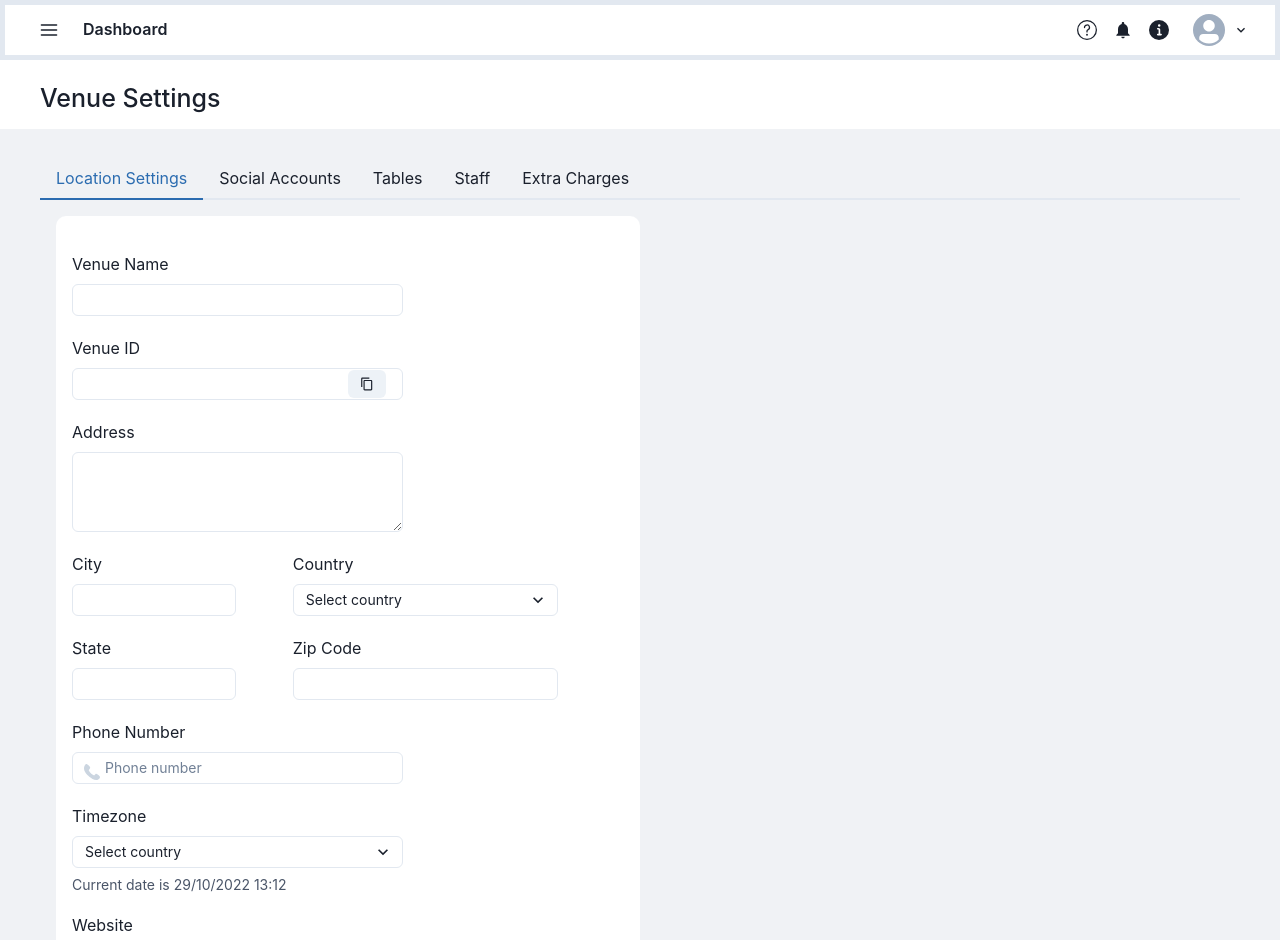
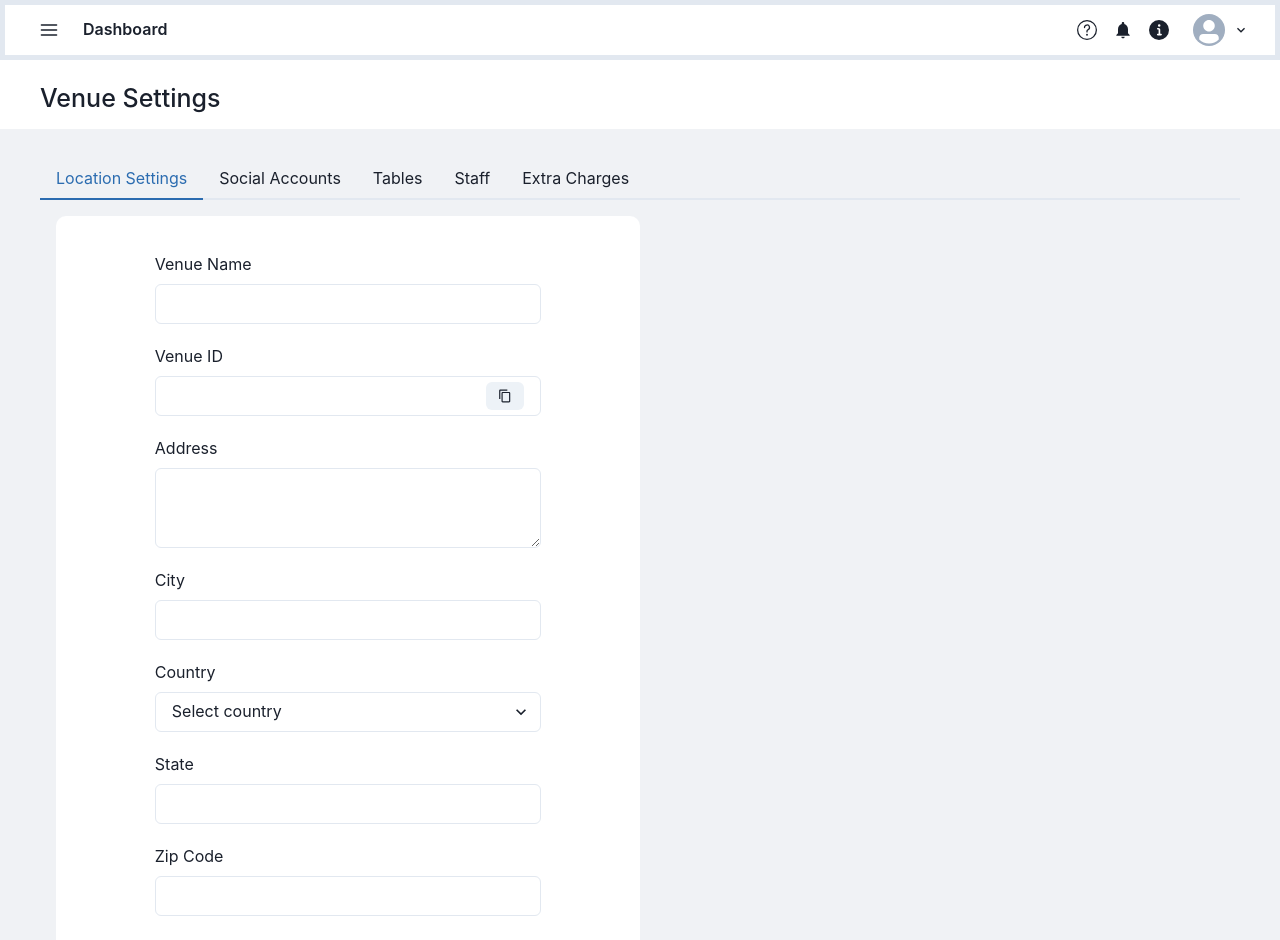
Before and after one commit to shafay-azeem/dine-in, a React (Create React App) app: page /venuesettings in a window 1280 px wide. Shown: the top 940 px of the page. Built offline with nearby package versions, Linux system fonts and the light colour scheme.

Commit message:
updated venue settings

```diff
--- a/src/components/VenueSettings/VenueSettings.js
+++ b/src/components/VenueSettings/VenueSettings.js
@@ -1,4 +1,4 @@
-import { AddIcon, CopyIcon, PhoneIcon } from "@chakra-ui/icons";
+import { CopyIcon, PhoneIcon } from "@chakra-ui/icons";
 import {
   Box,
   Button,
@@ -11,9 +11,7 @@ import {
   GridItem,
   Input,
   InputGroup,
-  InputLeftAddon,
   InputLeftElement,
-  InputRightAddon,
   InputRightElement,
   Select,
   Tab,
@@ -41,8 +39,8 @@ import {
   SiZomato,
   SiInstagram,
 } from "react-icons/si";
-import { TbBrandInstagram, TbDeviceDesktop } from "react-icons/tb";
-import { BsFillPersonPlusFill, BsSearch } from "react-icons/bs";
+import { TbDeviceDesktop } from "react-icons/tb";
+import { BsFillPersonPlusFill, BsPlusLg, BsSearch } from "react-icons/bs";
 
 const VenueSettings = () => {
   return (
@@ -68,14 +66,16 @@ const VenueSettings = () => {
           <TabPanels>
             <TabPanel>
               <Box bg="white" w="50%" p={4} borderRadius="10">
+                <Center>
+                  <Box w="70%">
                     <FormControl mt={5}>
                       <FormLabel fontWeight="400">Venue Name</FormLabel>
-                  <Input type="Text" w="60%" size="sm" borderRadius="6" />
+                      <Input type="Text" borderRadius="6" />
                     </FormControl>
 
-                <FormControl mt={5} w="60%">
+                    <FormControl mt={5}>
                       <FormLabel fontWeight="400">Venue ID</FormLabel>
-                  <InputGroup size="sm">
+                      <InputGroup>
                         <Input pr="1.5rem" borderRadius="6" />
                         <InputRightElement width="4.5rem">
                           <Button h="1.75rem" size="sm">
@@ -85,48 +85,33 @@ const VenueSettings = () => {
                       </InputGroup>
                     </FormControl>
 
-                <FormControl w="60%" mt={5}>
+                    <FormControl mt={5}>
                       <FormLabel fontWeight="400">Address</FormLabel>
-                  <Textarea size="sm" borderRadius="6" />
+                      <Textarea borderRadius="6" />
                     </FormControl>
 
-                <Grid templateColumns="repeat(5, 1fr)" gap={4} mt={5}>
-                  <GridItem colSpan={2}>
-                    <FormControl>
+                    <FormControl mt={5}>
                       <FormLabel fontWeight="400">City</FormLabel>
-                      <Input type="Text" w="80%" size="sm" borderRadius="6" />
+                      <Input type="Text" borderRadius="6" />
                     </FormControl>
-                  </GridItem>
-                  <GridItem colStart={3} colEnd={7}>
-                    <FormControl>
+
+                    <FormControl mt={5}>
                       <FormLabel fontWeight="400">Country</FormLabel>
-                      <Select
-                        placeholder="Select country"
-                        w="80%"
-                        borderRadius="6"
-                        size="sm"
-                      >
+                      <Select placeholder="Select country" borderRadius="6">
                         <option>United Arab Emirates</option>
                         <option>Nigeria</option>
                       </Select>
                     </FormControl>
-                  </GridItem>
-                </Grid>
 
-                <Grid templateColumns="repeat(5, 1fr)" gap={4} mt={5}>
-                  <GridItem colSpan={2}>
-                    <FormControl>
+                    <FormControl mt={5}>
                       <FormLabel fontWeight="400">State</FormLabel>
-                      <Input type="Text" w="80%" size="sm" borderRadius="6" />
+                      <Input type="Text" borderRadius="6" />
                     </FormControl>
-                  </GridItem>
-                  <GridItem colStart={3} colEnd={7}>
-                    <FormControl>
+
+                    <FormControl mt={5}>
                       <FormLabel fontWeight="400">Zip Code</FormLabel>
-                      <Input type="Text" w="80%" size="sm" borderRadius="6" />
+                      <Input type="Text" borderRadius="6" />
                     </FormControl>
-                  </GridItem>
-                </Grid>
 
                     <FormControl mt={5}>
                       <FormLabel fontWeight="400">Phone Number</FormLabel>
@@ -138,20 +123,14 @@ const VenueSettings = () => {
                         <Input
                           type="tel"
                           placeholder="Phone number"
-                      w="60%"
                           borderRadius="6"
-                      size="sm"
                         />
                       </InputGroup>
                     </FormControl>
 
-                <FormControl mt={5} w="60%">
+                    <FormControl mt={5}>
                       <FormLabel fontWeight="400">Timezone</FormLabel>
-                  <Select
-                    placeholder="Select country"
-                    size="sm"
-                    borderRadius="6"
-                  >
+                      <Select placeholder="Select country" borderRadius="6">
                         <option>United Arab Emirates</option>
                         <option>Nigeria</option>
                       </Select>
@@ -162,7 +141,7 @@ const VenueSettings = () => {
 
                     <FormControl mt={5}>
                       <FormLabel fontWeight="400">Website</FormLabel>
-                  <Input type="Text" w="60%" size="sm" borderRadius="6" />
+                      <Input type="Text" borderRadius="6" />
                     </FormControl>
 
                     <Center mt={5}>
@@ -171,7 +150,10 @@ const VenueSettings = () => {
                       </Button>
                     </Center>
                   </Box>
+                </Center>
+              </Box>
             </TabPanel>
+
             <TabPanel>
               <Box bg="white" w="50%" p={4} borderRadius="10">
                 <Center>
@@ -337,7 +319,7 @@ const VenueSettings = () => {
                 </GridItem>
                 <GridItem colStart={4} colEnd={6} textAlign="right">
                   <Button
-                    leftIcon={<AddIcon />}
+                    leftIcon={<BsPlusLg />}
                     colorScheme="teal"
                     variant="solid"
                     size="md"
@@ -404,7 +386,11 @@ const VenueSettings = () => {
               </TableContainer>
             </TabPanel>
             <TabPanel>
-              <p>Extra Charges</p>
+              <Box bg="white" w="50%" p={4} borderRadius="10">
+                <Center>
+                  <Box w="70%"></Box>
+                </Center>
+              </Box>
             </TabPanel>
           </TabPanels>
         </Tabs>
```
Lines whose indentation alone changed are shown as unchanged.
